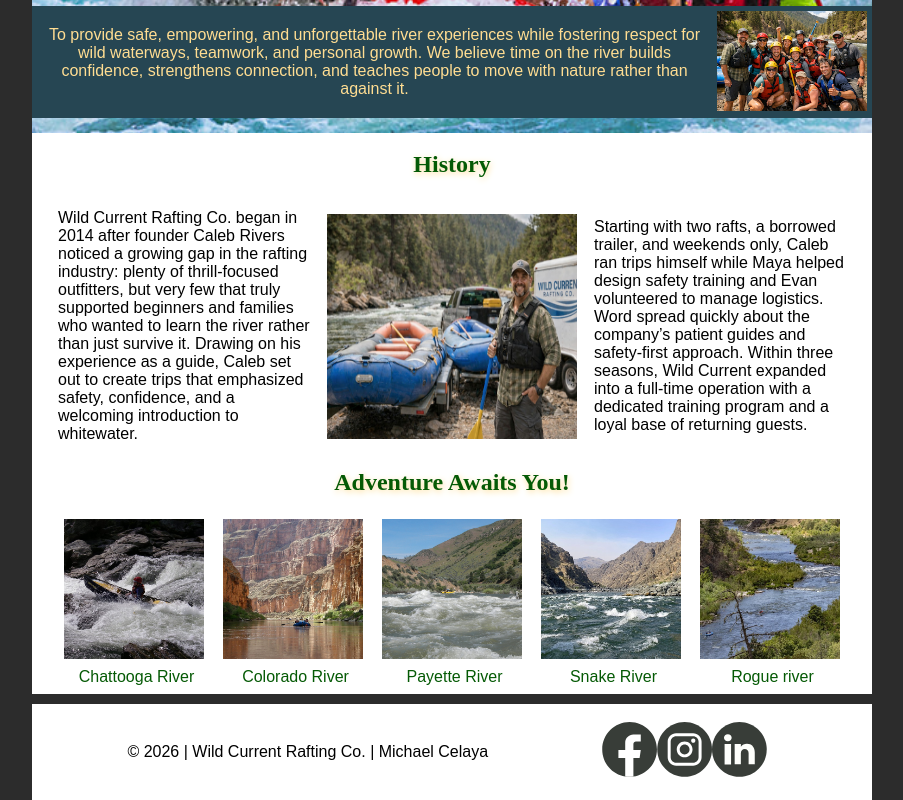
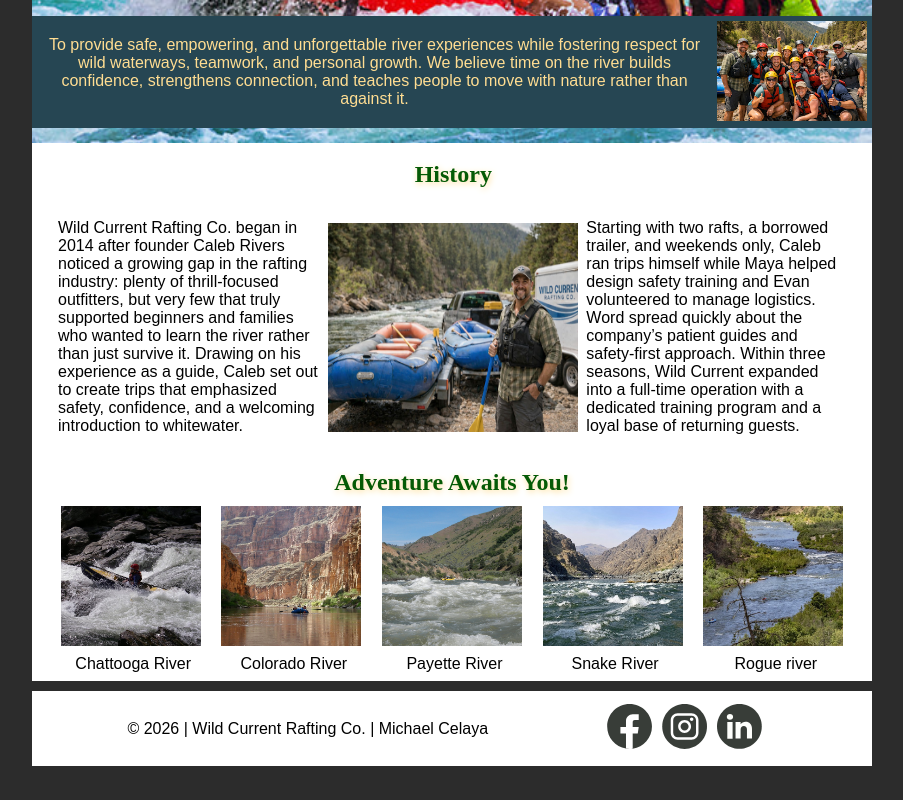
Before and after one commit to Mcelaya26/wdd130, a plain HTML site: page wwr/about.html in a window 1280 px wide. Shown: the part 426-1226 px from the top of the page, without its empty margins (188-1091 px from the left). After the commit the page ends 1193 px from the top, so only its background shows below. Drawn offline with Linux system fonts and the light colour scheme.

Commit message:
w04-edits-after-audit-cleanup

```diff
--- a/wwr/about.html
+++ b/wwr/about.html
@@ -68,8 +68,9 @@
                 and a loyal base of returning guests.
             </p>
         </section>
-        <h2>Adventure Awaits You!</h2>
+
         <section class="flex-container">
+            <h2>Adventure Awaits You!</h2>
             <figure>
                 <img src="images/rivers/chattooga-river.jpg"
                   alt="Chattooga river rapids single kayak.">
@@ -98,7 +99,7 @@
         </section>
     </main>
 
-    <footer class="flex-container">
+    <footer>
         <p> &copy; 2026 | Wild Current Rafting Co. | Michael Celaya</p>
         <nav class="socialmedia">
             <a href="https://facebook.com">
--- a/wwr/styles/rafting.css
+++ b/wwr/styles/rafting.css
@@ -8,7 +8,7 @@
 
 }
 
-/* SINGLE ELEMENTS */
+/* BASE*/
 * {
     margin: 0;
     padding: 0;
@@ -18,6 +18,12 @@
 body {
     font-family: var(--body-font);
     background-color: #2c2c2c;
+}
+
+/* TYPOGRAPHY */
+h1,
+h2 {
+    font-family: var(--heading-font);
 }
 
 h1 {
@@ -37,44 +43,20 @@ h2 {
     text-shadow: 1px 2px 6px var(--secondary-color);
 }
 
-
-/* HEADER ELEMENTS */
-header {
-    display: grid;
-    grid-template-columns: 20% 1fr;
-}
-header img {
-    grid-column: 1/2;
-    justify-self: center;
-    align-self: center;
+section p,
+footer p {
+    color: #000;
+    padding: 8px;
 }
 
-nav {
-    grid-column: 2/3;
+/* LAYOUT CONTAINER */
+footer{
     display: flex;
-    align-content: center;
-    justify-content: center;
+    justify-content: space-evenly;
+    align-items: center;
+    max-height: 75px;
 }
 
-nav ul {
-    display: flex;
-    justify-content: space-evenly;
-    align-self: center;
-    list-style: none;
-    margin: 0;
-    padding: 0;
-    width: 100%;
-}
-
-nav a {
-    text-decoration: none;
-    justify-content: space-evenly;
-    font-weight: 700;
-    font-size: 1.2rem;
-    color: var(--primary-color);
-}
-
-/* COMBINED ELEMENTS */
 header,
 main,
 footer {
@@ -83,71 +65,67 @@ footer {
     background-color: #fff;
 }
 
-h1,
-h2 {
-    font-family: var(--heading-font);
-}
-
 nav,
-section
-{
+section {
     margin: 10px;
     padding: 8px;
     font-family: var(--body-font);
-    color: var(--primary-color);
 }
 
-section p,
-footer p {
-    color: #000;
-    padding: 8px;
+/* HEADER / NAV */
+header {
+    display: grid;
+    grid-template-columns: 20% 1fr;
+    margin-bottom: 10px;
 }
 
-
-
-/* SECTION FIGURE ELEMENTS */
-section h2{
-    grid-row: 1/2;
-    grid-column: 2;
-
-}
-section p,
-section img
-{
-    grid-row: 2/3;
+header img {
     justify-self: center;
     align-self: center;
 }
 
-
-section img{
-    grid-column: 2/3;
-    width: 250px;
-    height: 90%;
+nav {
+    display: flex;
+    justify-content: center;
+    align-items: center;
 }
 
-figure img{
+nav ul {
+    display: flex;
+    justify-content: space-evenly;
+    align-self: center;
+    list-style: none;
+    width: 100%;
+}
+
+nav a {
+    text-decoration: none;
+    font-weight: 700;
+    font-size: 1.2rem;
+    color: var(--primary-color);
+}
+
+/* FIGURES */
+figure img {
     width: 150px;
     height: auto;
     padding: 5px;
 }
-figcaption{
+
+figcaption {
     padding-left: 5px;
     text-align: center;
 }
 
+/*SOCIAL MEDIA CLASS*/
+.socialmedia a {
+    text-decoration: none;
 
-
-/* CLASS SELECTORS */
-
-/*SOCIAL MEDIA CLASS*/
-.socialmedia img {
-    text-decoration: none;
-    width: 55px;
 }
 
-.socialmedia a {
-    text-decoration: none;
+.socialmedia img {
+    width: 55px;
+    padding: 5px;
 }
 
 /* HERO CLASS */
@@ -177,18 +155,49 @@ figcaption{
 .hero article img {
     float: right;
     width: 150px;
-    margin:5px;
+    margin: 5px;
 }
 
-.flex-container{
+/* FLEX SECTION */
+.flex-container {
     display: flex;
-    flex-wrap: nowrap;
+    flex-wrap: wrap;
+    gap: 5px;
     justify-content: space-evenly;
-    align-items: center;
 }
 
-.grid-container{
+.flex-container h2 {
+    flex: 0 0 100%;
+    margin: 0;
+}
+
+.flex-container footer{
+    align-content:center;
+    justify-content: center;
+}
+
+/* GRID CONTAINER */
+
+.grid-container {
     display: grid;
-    grid-template-columns: 1fr 1fr 1fr;
+    grid-template-columns: repeat(3 1fr);
     grid-template-rows: 50px 1fr;
 }
+
+.grid-container h2{
+    grid-row: 1/2;
+    grid-column: 2;
+}
+
+.grid-container img {
+    grid-column: 2/3;
+    width: 250px;
+    height: 90%;
+}
+
+.grid-container p,
+.grid-container img {
+    grid-row: 2/3;
+    justify-self: center;
+    align-self: center;
+}
```
Lines whose indentation alone changed are shown as unchanged.
